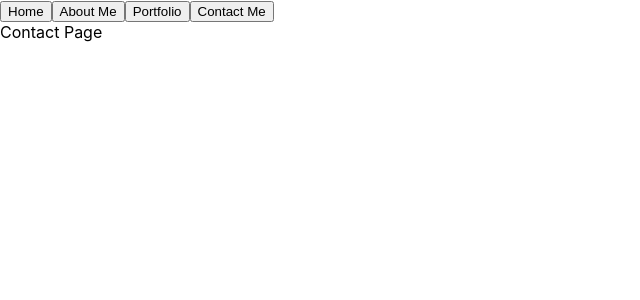
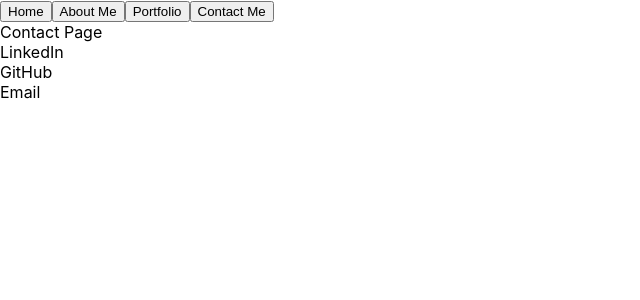
Before and after one commit to Candillan/Portfolio, a React (Create React App) app in the folder portfolio/: page / in a window 1280 px wide. Both pictures are taken after a click on the button "Contact Me". Shown: the top 300 px of the page, without its empty margins (0-640 px from the left). Built offline with nearby package versions, Linux system fonts and the light colour scheme.

Commit message:
updated contactme page

```diff
--- a/portfolio/src/contactMe.js
+++ b/portfolio/src/contactMe.js
@@ -4,6 +4,9 @@ function ContactMe(){
     return(
         <div>
             <div>Contact Page</div>
+            <div>LinkedIn</div>
+            <div>GitHub</div>
+            <div>Email</div>
             {console.log("Hello from aboutme")}
         </div>
     )
```
